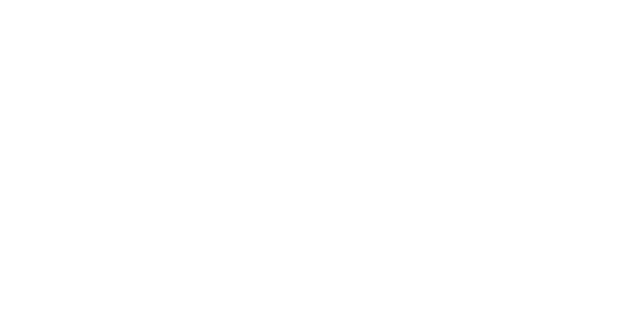
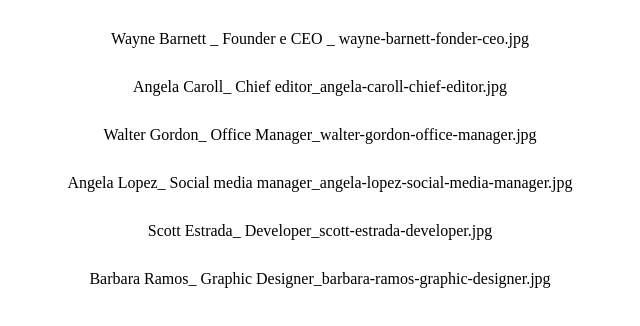
Before and after one commit to 1alberto994/js-our-team, a plain HTML site: page index.html in a window 1280 px wide. Shown: the whole page, without its empty margins (320-960 px from the left). Drawn offline with Linux system fonts and the light colour scheme.

Commit message:
Milestone 2 esercizio completato

```diff
--- a/index.html
+++ b/index.html
@@ -8,6 +8,13 @@
         <link rel="stylesheet" href="style.css">
     </head>
     <body>
+        <main>
+            <div id="container">
+                <ul id="dati">
+
+                </ul>
+            </div>
+        </main>
      <script src="script.js"></script>
     </body>
 </html>
--- a/script.js
+++ b/script.js
@@ -1,36 +1,42 @@
 const dati=[
     {
-        nome:"Wayne Barnett",
-        role:"Founder e CEO",
+        nome:"Wayne Barnett  _   ",
+        role:"Founder e CEO   _  ",
         image:"wayne-barnett-fonder-ceo.jpg",
     },
     {
-        nome:"Angela Caroll",
-        role:"Chief editor",
+        nome:"Angela Caroll_",
+        role:"Chief editor_",
         image:"angela-caroll-chief-editor.jpg",
     },
     {
-        nome:"Walter Gordon",
-        role:"Office Manager",
+        nome:"Walter Gordon_",
+        role:"Office Manager_",
         image:"walter-gordon-office-manager.jpg",
     },
     {
-        nome:"Angela Lopez",
-        role:"Social media manager",
+        nome:"Angela Lopez_",
+        role:"Social media manager_",
         image:"angela-lopez-social-media-manager.jpg",
     },
     {
-        nome:"Scott Estrada",
-        role:"Developer",
+        nome:"Scott Estrada_",
+        role:"Developer_",
         image:"scott-estrada-developer.jpg",
     },
     {
-        nome:"Barbara Ramos",
-        role:"Graphic Designer",
+        nome:"Barbara Ramos_",
+        role:"Graphic Designer_",
         image:"barbara-ramos-graphic-designer.jpg",
     },
 ]
+const nuoviDati=document.getElementById("dati")
+
 console.log(dati);
-for(let key in dati){
-    console.log(key + ":",dati[key]);
+for(let i=0;i<dati.length;i++){
+    console.log(i + "DATI",dati[i]);
+
+    nuoviDati.innerHTML+=`<li>${dati[i].nome} ${dati[i].role}${dati[i].image}</li>`
+
+
 }
--- a/style.css
+++ b/style.css
@@ -3,3 +3,13 @@
     padding: 0;
     box-sizing: border-box;
 }
+main{
+    text-align: center;
+}
+ul{
+    margin: 30px;
+    list-style: none;
+}
+ul li{
+    margin: 30px;
+}
```
